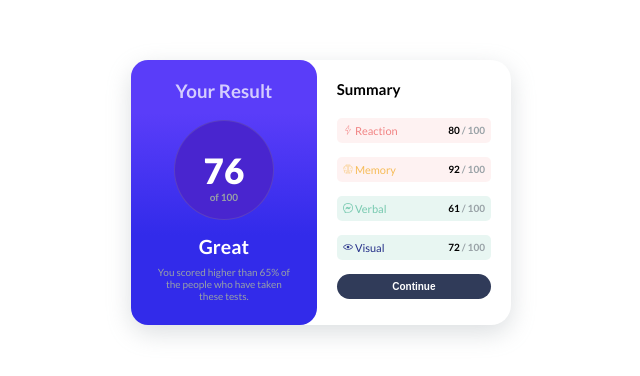
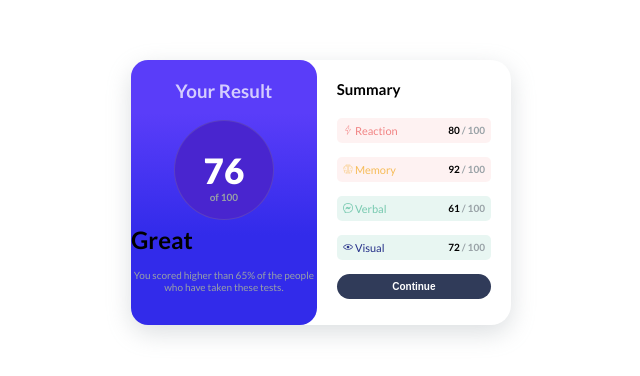
Before and after one commit to ClebSantos404/Summary-Component, a plain HTML site: page index.html in a window 1280 px wide. Shown: the part 208-584 px from the top of the page, without its empty margins (319-959 px from the left). Drawn offline with Linux system fonts and the light colour scheme.

Commit message:
:ok_hand: style: Code change

```diff
--- a/index.html
+++ b/index.html
@@ -5,6 +5,7 @@
     <meta http-equiv="X-UA-Compatible" content="IE=edge" />
     <meta name="viewport" content="width=device-width, initial-scale=1.0" />
     <link rel="stylesheet" href="assets/css/styles.css" />
+    <link rel="stylesheet" href="assets/css/responsive.css">
     <title>Sumnary Component</title>
   </head>
   <body>
@@ -17,11 +18,11 @@
           <p>76</p>
           <span>of 100</span>
         </div>
+        <h2>Great</h2>
         <div class="info">
-          <h2>Great</h2>
           <p>
-            You scored higher than <span class="percent">65%</span> of <br />
-            the people who have taken <br />
+            You scored higher than <span class="percent">65% of
+            the people who have taken
             these tests.
           </p>
         </div>
```
